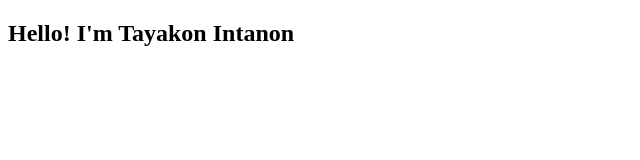
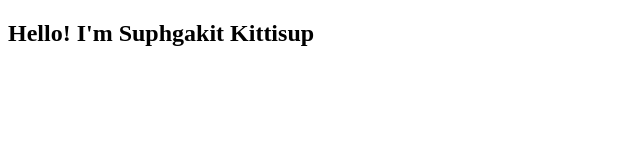
Before and after one commit to JatuphonHuana/KPT-1, a plain HTML site: page index.html in a window 1280 px wide. Shown: the full height of the page, 0-640 px from the left. Drawn offline with Linux system fonts and the light colour scheme.

Commit message:
add code to index page

```diff
--- a/index.html
+++ b/index.html
@@ -6,6 +6,6 @@
     <title>Document</title>
 </head>
 <body>
-    <h2>Hello! I'm Tayakon Intanon</h2>
+    <h2>Hello! I'm Suphgakit Kittisup</h2>
 </body>
 </html>
```
